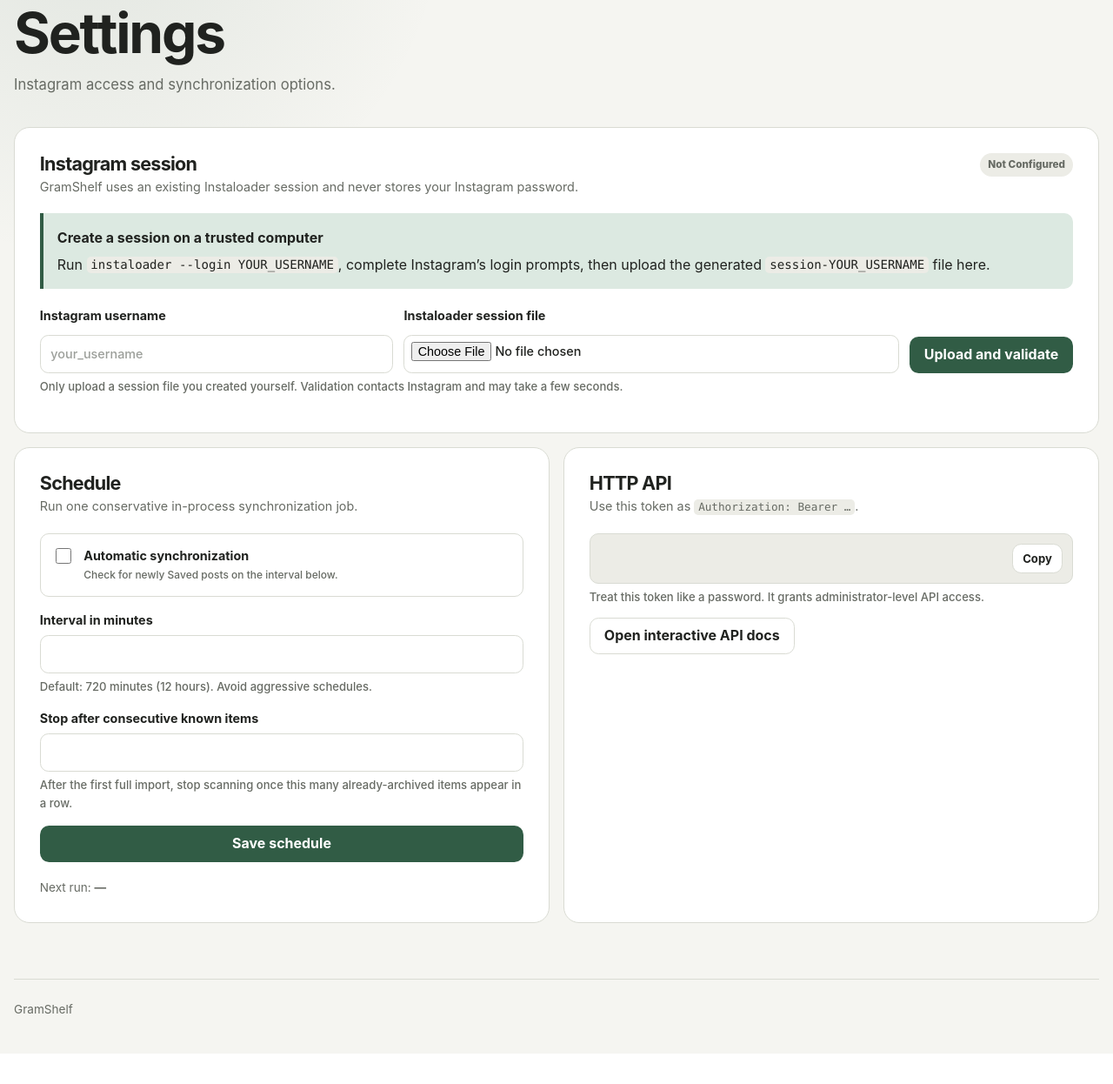
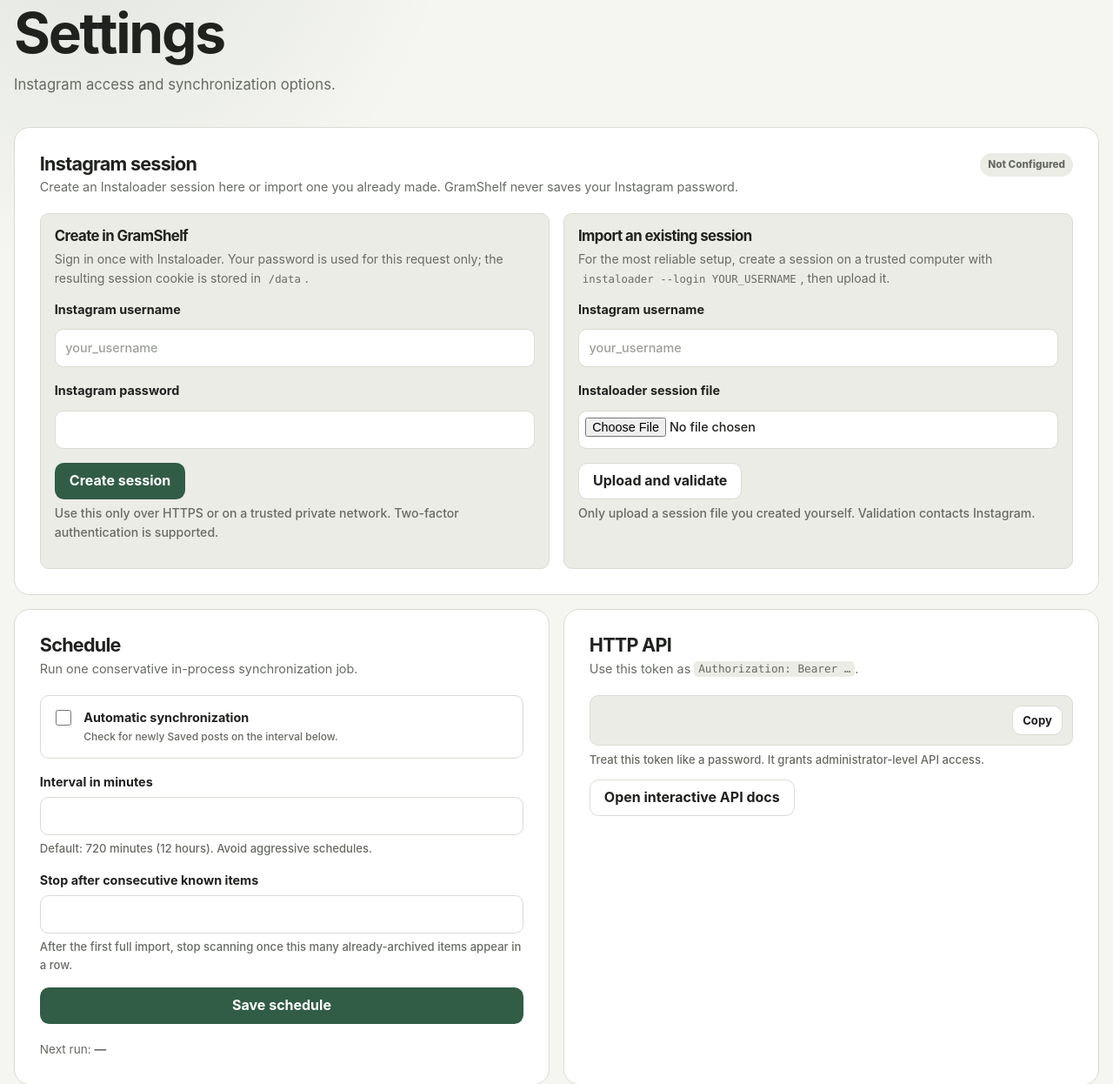
Before and after one commit to tanzatechxyz/gramshelf, a FastAPI app: template gramshelf/templates/settings.html in a window 1280 px wide. Shown: the part 160-1406 px from the top of the page at 87% size. Before the commit the page ends 1371 px from the top, so only its background shows below. Run offline with FastAPI, Linux system fonts and the light colour scheme; the template is opened without the code that fills it, so the values that code supplies are empty; parts of the project's set-up code (start-up, migrations or seed data) failed here and were passed over.

Commit message:
Add web session login and test sync

```diff
--- a/gramshelf/__init__.py
+++ b/gramshelf/__init__.py
@@ -1,3 +1,3 @@
 """GramShelf application package."""
 
-__version__ = "0.1.0"
+__version__ = "0.2.0"
--- a/gramshelf/app.py
+++ b/gramshelf/app.py
@@ -32,7 +32,12 @@
 from . import __version__
 from .config import AppConfig
 from .database import Database, utc_now
-from .instagram import InstaloaderClient, InstagramSessionError, validate_session
+from .instagram import (
+    InstaloaderClient,
+    InstagramSessionError,
+    SessionLoginManager,
+    validate_session,
+)
 from .scheduler import SchedulerController
 from .schemas import (
     AppStatusOut,
@@ -40,7 +45,9 @@
     ItemListOut,
     ItemOut,
     MessageOut,
+    SessionLoginIn,
     SessionStatusOut,
+    SessionTwoFactorIn,
     SettingsOut,
     SettingsUpdate,
     SyncRunOut,
@@ -91,6 +98,7 @@
     secret = config.load_or_create_secret()
     sync_manager = SyncManager(database, config, client_factory=client_factory)
     scheduler = SchedulerController(database, sync_manager)
+    session_login_manager = SessionLoginManager(config.session_path, config.media_dir)
 
     @asynccontextmanager
     async def lifespan(_: FastAPI):
@@ -100,6 +108,7 @@
             yield
         finally:
             scheduler.shutdown()
+            session_login_manager.cancel()
 
     app = FastAPI(
         title="GramShelf API",
@@ -129,6 +138,7 @@
     app.state.database = database
     app.state.sync_manager = sync_manager
     app.state.scheduler = scheduler
+    app.state.session_login_manager = session_login_manager
 
     templates = Jinja2Templates(directory=PACKAGE_DIR / "templates")
     templates.env.filters["datetime"] = _format_datetime
@@ -236,6 +246,7 @@
 
     def settings_payload(request: Request) -> dict[str, Any]:
         values = db_from(request).get_settings()
+        pending_username = session_login_manager.pending_username()
         return {
             "sync_enabled": bool(values.get("sync_enabled", True)),
             "sync_interval_minutes": int(values.get("sync_interval_minutes", 720)),
@@ -244,6 +255,8 @@
             "session_configured": config.session_path.is_file(),
             "session_last_validated_at": values.get("session_last_validated_at"),
             "session_last_error": values.get("session_last_error"),
+            "login_pending": pending_username is not None,
+            "pending_username": pending_username,
             "api_token": str(values.get("api_token", "")),
             "next_scheduled_sync": scheduler.next_run_at(),
         }
@@ -252,12 +265,24 @@
         values = db_from(request).get_settings(
             ["instagram_username", "session_last_validated_at", "session_last_error"]
         )
+        pending_username = session_login_manager.pending_username()
         return {
             "configured": config.session_path.is_file(),
             "username": str(values.get("instagram_username", "")),
             "last_validated_at": values.get("session_last_validated_at"),
             "last_error": values.get("session_last_error"),
+            "login_pending": pending_username is not None,
+            "pending_username": pending_username,
         }
+
+    def record_created_session(username: str) -> None:
+        database.set_settings(
+            {
+                "instagram_username": username,
+                "session_last_validated_at": utc_now(),
+                "session_last_error": None,
+            }
+        )
 
     def store_and_validate_session(username: str, content: bytes) -> str:
         username = username.strip().lstrip("@")
@@ -280,19 +305,14 @@
         except Exception:
             temporary.unlink(missing_ok=True)
             raise
-        database.set_settings(
-            {
-                "instagram_username": validated_username,
-                "session_last_validated_at": utc_now(),
-                "session_last_error": None,
-            }
-        )
+        session_login_manager.cancel()
+        record_created_session(validated_username)
         return validated_username
 
     def validate_existing_session() -> str:
         username = str(database.get_setting("instagram_username", "")).strip()
         if not username or not config.session_path.is_file():
-            raise InstagramSessionError("No Instagram session has been imported")
+            raise InstagramSessionError("No Instagram session has been configured")
         try:
             validated_username = validate_session(username, config.session_path, config.media_dir)
         except Exception as exc:
@@ -308,6 +328,7 @@
         return validated_username
 
     def remove_session() -> None:
+        session_login_manager.cancel()
         config.session_path.unlink(missing_ok=True)
         database.set_settings(
             {
@@ -357,7 +378,7 @@
         request.session.clear()
         request.session["admin_authenticated"] = True
         request.session["admin_username"] = admin_username
-        flash(request, "Administrator account created. Import your Instagram session next.", "success")
+        flash(request, "Administrator account created. Connect your Instagram account next.", "success")
         return RedirectResponse(str(request.url_for("settings_page")), status_code=303)
 
     @app.get("/login", response_class=HTMLResponse, include_in_schema=False, name="login")
@@ -468,6 +489,24 @@
             flash(request, "A synchronization is already running.", "warning")
         return RedirectResponse(str(request.url_for("activity_page")), status_code=303)
 
+    @app.post("/sync/test", include_in_schema=False, name="test_sync_web")
+    def test_sync_web(
+        request: Request,
+        csrf: str = Form(...),
+        _: bool = Depends(require_web_admin),
+    ) -> RedirectResponse:
+        verify_csrf(request, csrf)
+        started, run = sync_manager.start("test", max_downloads=3)
+        if started:
+            flash(
+                request,
+                f"Test synchronization #{run.get('id')} started; it will download at most 3 items.",
+                "success",
+            )
+        else:
+            flash(request, "A synchronization is already running.", "warning")
+        return RedirectResponse(str(request.url_for("activity_page")), status_code=303)
+
     @app.get("/settings", response_class=HTMLResponse, include_in_schema=False, name="settings_page")
     def settings_page(request: Request, _: bool = Depends(require_web_admin)) -> HTMLResponse:
         return render(request, "settings.html", settings=settings_payload(request))
@@ -496,6 +535,62 @@
             )
             scheduler.refresh()
             flash(request, "Settings saved.", "success")
+        return RedirectResponse(str(request.url_for("settings_page")), status_code=303)
+
+    @app.post("/settings/session/login", include_in_schema=False, name="session_login_web")
+    async def session_login_web(
+        request: Request,
+        username: str = Form(...),
+        password: str = Form(...),
+        csrf: str = Form(...),
+        _: bool = Depends(require_web_admin),
+    ) -> RedirectResponse:
+        verify_csrf(request, csrf)
+        try:
+            result = await run_in_threadpool(session_login_manager.start, username, password)
+            if result["two_factor_required"]:
+                flash(
+                    request,
+                    f"Instagram requires a verification code for @{result['username']}.",
+                    "warning",
+                )
+            else:
+                record_created_session(str(result["username"]))
+                flash(
+                    request,
+                    f"Instagram session for @{result['username']} was created and saved.",
+                    "success",
+                )
+        except Exception as exc:
+            database.set_settings({"session_last_error": str(exc)[:4000]})
+            flash(request, str(exc), "error")
+        return RedirectResponse(str(request.url_for("settings_page")), status_code=303)
+
+    @app.post(
+        "/settings/session/two-factor",
+        include_in_schema=False,
+        name="session_two_factor_web",
+    )
+    async def session_two_factor_web(
+        request: Request,
+        code: str = Form(...),
+        csrf: str = Form(...),
+        _: bool = Depends(require_web_admin),
+    ) -> RedirectResponse:
+        verify_csrf(request, csrf)
+        try:
+            username = await run_in_threadpool(
+                session_login_manager.complete_two_factor, code
+            )
+            record_created_session(username)
+            flash(
+                request,
+                f"Instagram session for @{username} was created and saved.",
+                "success",
+            )
+        except Exception as exc:
+            database.set_settings({"session_last_error": str(exc)[:4000]})
+            flash(request, str(exc), "error")
         return RedirectResponse(str(request.url_for("settings_page")), status_code=303)
 
     @app.post("/settings/session", include_in_schema=False, name="session_upload_web")
@@ -660,6 +755,48 @@
         return session_payload(request)
 
     @app.post(
+        "/api/v1/instagram/session/login",
+        response_model=SessionStatusOut,
+        tags=["Instagram session"],
+        dependencies=[Depends(require_api_auth)],
+    )
+    async def api_session_login(
+        request: Request, credentials: SessionLoginIn
+    ) -> dict[str, Any]:
+        try:
+            result = await run_in_threadpool(
+                session_login_manager.start,
+                credentials.username,
+                credentials.password.get_secret_value(),
+            )
+            if not result["two_factor_required"]:
+                record_created_session(str(result["username"]))
+        except Exception as exc:
+            database.set_settings({"session_last_error": str(exc)[:4000]})
+            raise HTTPException(status_code=422, detail=str(exc)) from exc
+        return session_payload(request)
+
+    @app.post(
+        "/api/v1/instagram/session/two-factor",
+        response_model=SessionStatusOut,
+        tags=["Instagram session"],
+        dependencies=[Depends(require_api_auth)],
+    )
+    async def api_session_two_factor(
+        request: Request, verification: SessionTwoFactorIn
+    ) -> dict[str, Any]:
+        try:
+            username = await run_in_threadpool(
+                session_login_manager.complete_two_factor,
+                verification.code.get_secret_value(),
+            )
+            record_created_session(username)
+        except Exception as exc:
+            database.set_settings({"session_last_error": str(exc)[:4000]})
+            raise HTTPException(status_code=422, detail=str(exc)) from exc
+        return session_payload(request)
+
+    @app.post(
         "/api/v1/instagram/session",
         response_model=SessionStatusOut,
         tags=["Instagram session"],
@@ -710,6 +847,17 @@
     )
     def api_sync_start() -> dict[str, Any]:
         started, run = sync_manager.start("api")
+        return {"started": started, "run": run}
+
+    @app.post(
+        "/api/v1/sync/test",
+        response_model=SyncStartOut,
+        status_code=202,
+        tags=["Synchronization"],
+        dependencies=[Depends(require_api_auth)],
+    )
+    def api_test_sync_start() -> dict[str, Any]:
+        started, run = sync_manager.start("test", max_downloads=3)
         return {"started": started, "run": run}
 
     @app.get(
--- a/gramshelf/static/app.css
+++ b/gramshelf/static/app.css
@@ -325,6 +325,12 @@
 .panel-heading p { margin-top: 0.2rem; color: var(--text-muted); font-size: 0.9rem; }
 .panel hr { height: 1px; margin: 1.5rem 0; border: 0; background: var(--border); }
 .inline-form { display: grid; grid-template-columns: 1fr 1.4fr auto; align-items: end; gap: 0.75rem; }
+.verification-form { grid-template-columns: minmax(200px, 1fr) auto; margin-top: 1rem; }
+.session-methods { display: grid; grid-template-columns: repeat(2, minmax(0, 1fr)); gap: 1rem; }
+.session-method { padding: 1rem; border: 1px solid var(--border); border-radius: var(--radius-small); background: var(--surface-muted); }
+.session-method h3 { margin-bottom: 0.35rem; }
+.session-method > p { color: var(--text-muted); font-size: 0.88rem; }
+.session-method .button { justify-self: start; }
 .toggle-label { display: flex; align-items: flex-start; gap: 0.7rem; padding: 0.85rem; border: 1px solid var(--border); border-radius: var(--radius-small); cursor: pointer; }
 .toggle-label input { width: 1.1rem; height: 1.1rem; margin-top: 0.15rem; accent-color: var(--accent); }
 .toggle-label span { display: grid; gap: 0.16rem; }
@@ -388,6 +394,7 @@
   .settings-grid { grid-template-columns: minmax(0, 1fr); }
   .panel-wide { grid-column: auto; }
   .inline-form { grid-template-columns: minmax(0, 1fr); }
+  .session-methods { grid-template-columns: minmax(0, 1fr); }
   .run-card summary { grid-template-columns: auto 1fr auto; }
   .run-card summary time { display: none; }
 }
--- a/gramshelf/templates/settings.html
+++ b/gramshelf/templates/settings.html
@@ -12,21 +12,41 @@
     <div class="panel-heading">
       <div>
         <h2>Instagram session</h2>
-        <p>GramShelf uses an existing Instaloader session and never stores your Instagram password.</p>
+        <p>Create an Instaloader session here or import one you already made. GramShelf never saves your Instagram password.</p>
       </div>
-      {% if settings.session_configured %}<span class="status-pill {% if settings.session_last_error %}status-error{% else %}status-success{% endif %}">{% if settings.session_last_error %}Needs attention{% else %}Configured{% endif %}</span>{% else %}<span class="status-pill status-never_run">Not configured</span>{% endif %}
+      {% if settings.login_pending %}<span class="status-pill status-completed_with_errors">Verification needed</span>{% elif settings.session_configured %}<span class="status-pill {% if settings.session_last_error %}status-error{% else %}status-success{% endif %}">{% if settings.session_last_error %}Needs attention{% else %}Configured{% endif %}</span>{% else %}<span class="status-pill status-never_run">Not configured</span>{% endif %}
     </div>
+
+    {% if settings.login_pending %}
+    <div class="callout">
+      <strong>Enter the Instagram verification code for @{{ settings.pending_username }}</strong>
+      <p>The pending login expires after 10 minutes or when the container restarts.</p>
+      <form action="{{ url_for('session_two_factor_web') }}" method="post" class="inline-form verification-form">
+        <input type="hidden" name="csrf" value="{{ csrf_token }}">
+        <label>
+          <span>Verification code</span>
+          <input type="text" name="code" inputmode="numeric" autocomplete="one-time-code" maxlength="32" required autofocus>
+        </label>
+        <button class="button button-primary" type="submit">Verify and save session</button>
+      </form>
+    </div>
+    {% endif %}
+
+    {% if settings.session_last_error %}<div class="flash flash-error">{{ settings.session_last_error }}</div>{% endif %}
 
     {% if settings.session_configured %}
     <dl class="metadata-list compact-list">
       <div><dt>Account</dt><dd>@{{ settings.instagram_username }}</dd></div>
       <div><dt>Last validated</dt><dd>{{ settings.session_last_validated_at | datetime }}</dd></div>
     </dl>
-    {% if settings.session_last_error %}<div class="flash flash-error">{{ settings.session_last_error }}</div>{% endif %}
     <div class="button-row">
       <form action="{{ url_for('session_validate_web') }}" method="post">
         <input type="hidden" name="csrf" value="{{ csrf_token }}">
         <button class="button button-secondary" type="submit">Validate session</button>
+      </form>
+      <form action="{{ url_for('test_sync_web') }}" method="post">
+        <input type="hidden" name="csrf" value="{{ csrf_token }}">
+        <button class="button button-secondary" type="submit" {% if sync_status.running %}disabled{% endif %}>Test download (max 3)</button>
       </form>
       <form action="{{ url_for('session_remove_web') }}" method="post" data-confirm="Remove the Instagram session? Your downloaded archive will be kept.">
         <input type="hidden" name="csrf" value="{{ csrf_token }}">
@@ -35,26 +55,45 @@
     </div>
     <hr>
     <h3>Replace session</h3>
-    {% else %}
-    <div class="callout">
-      <strong>Create a session on a trusted computer</strong>
-      <p>Run <code>instaloader --login YOUR_USERNAME</code>, complete Instagram’s login prompts, then upload the generated <code>session-YOUR_USERNAME</code> file here.</p>
-    </div>
     {% endif %}
 
-    <form action="{{ url_for('session_upload_web') }}" method="post" enctype="multipart/form-data" class="inline-form session-form">
+    <div class="session-methods">
+      <div class="session-method">
+        <h3>Create in GramShelf</h3>
+        <p>Sign in once with Instaloader. Your password is used for this request only; the resulting session cookie is stored in <code>/data</code>.</p>
+        <form action="{{ url_for('session_login_web') }}" method="post" class="stacked-form">
           <input type="hidden" name="csrf" value="{{ csrf_token }}">
           <label>
             <span>Instagram username</span>
-        <input type="text" name="username" value="{{ settings.instagram_username }}" placeholder="your_username" autocomplete="off" required>
+            <input type="text" name="username" value="{{ settings.pending_username or settings.instagram_username }}" placeholder="your_username" autocomplete="username" maxlength="31" required>
+          </label>
+          <label>
+            <span>Instagram password</span>
+            <input type="password" name="password" autocomplete="current-password" maxlength="512" required>
+          </label>
+          <button class="button button-primary" type="submit">Create session</button>
+        </form>
+        <p class="field-help">Use this only over HTTPS or on a trusted private network. Two-factor authentication is supported.</p>
+      </div>
+
+      <div class="session-method">
+        <h3>Import an existing session</h3>
+        <p>For the most reliable setup, create a session on a trusted computer with <code>instaloader --login YOUR_USERNAME</code>, then upload it.</p>
+        <form action="{{ url_for('session_upload_web') }}" method="post" enctype="multipart/form-data" class="stacked-form">
+          <input type="hidden" name="csrf" value="{{ csrf_token }}">
+          <label>
+            <span>Instagram username</span>
+            <input type="text" name="username" value="{{ settings.instagram_username }}" placeholder="your_username" autocomplete="username" maxlength="31" required>
           </label>
           <label class="file-label">
             <span>Instaloader session file</span>
             <input type="file" name="session_file" accept=".json,.txt,application/octet-stream" required>
           </label>
-      <button class="button button-primary" type="submit">Upload and validate</button>
+          <button class="button button-secondary" type="submit">Upload and validate</button>
         </form>
-    <p class="field-help">Only upload a session file you created yourself. Validation contacts Instagram and may take a few seconds.</p>
+        <p class="field-help">Only upload a session file you created yourself. Validation contacts Instagram.</p>
+      </div>
+    </div>
   </section>
 
   <section class="panel">
--- a/gramshelf/templates/setup.html
+++ b/gramshelf/templates/setup.html
@@ -5,7 +5,7 @@
   <div class="auth-card">
     <div class="eyebrow">First run</div>
     <h1>Set up your archive</h1>
-    <p class="lede">Create the single administrator account. You’ll import an Instaloader session on the next screen.</p>
+    <p class="lede">Create the single administrator account. You’ll connect Instagram on the next screen.</p>
     {% if error %}<div class="flash flash-error" role="alert">{{ error }}</div>{% endif %}
     <form action="{{ url_for('setup_submit') }}" method="post" class="stacked-form">
       <input type="hidden" name="csrf" value="{{ csrf_token }}">
--- a/pyproject.toml
+++ b/pyproject.toml
@@ -4,7 +4,7 @@
 
 [project]
 name = "gramshelf"
-version = "0.1.0"
+version = "0.2.0"
 description = "A small self-hosted archive for Instagram saved posts"
 readme = "README.md"
 requires-python = ">=3.11"
```
Also changed, not shown: docs/API.md (+26 -1 lines), gramshelf/instagram.py (+165 -24 lines), gramshelf/schemas.py (+18 -1 lines), gramshelf/sync.py (+17 -5 lines), gramshelf/templates/activity.html (+7 -1 lines), gramshelf/templates/timeline.html (+7 -1 lines), tests/test_instagram.py (+74 -2 lines), tests/test_sync.py (+27 -0 lines), tests/test_web_api.py (+91 -0 lines), README.md. Lines whose indentation alone changed are shown as unchanged.
